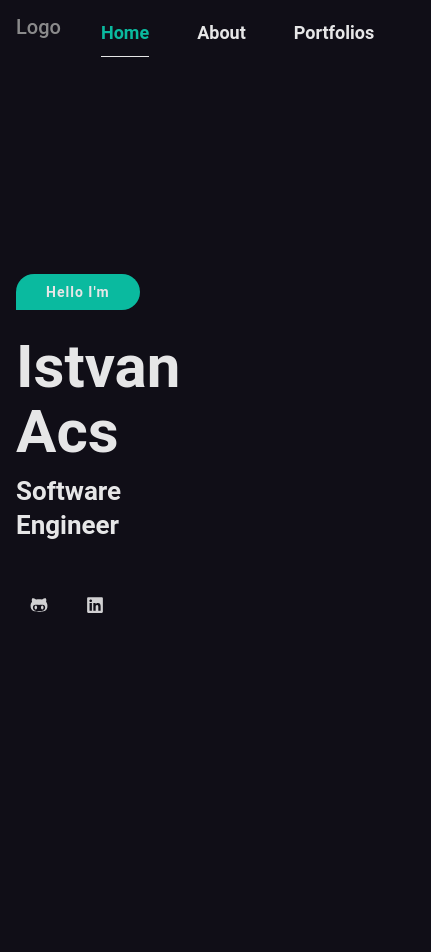
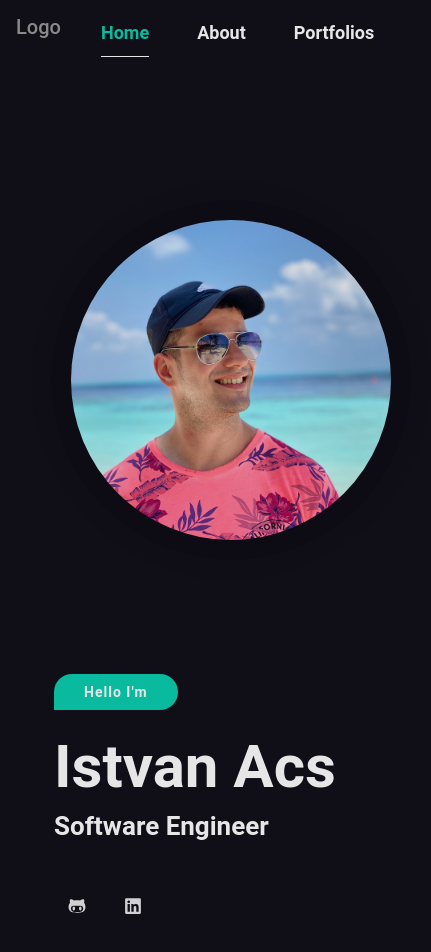
Before and after one commit to St3ve89/next-project, a Next.js app: page / in a window 390 px wide. Shown: the top 952 px of the page, 431 px wide, since content can reach past the window. Before the commit the page ends 844 px from the top, so only its background shows below. Built offline with nearby package versions, Linux system fonts and the light colour scheme.

Commit message:
Add image and make home page responsive

```diff
--- a/components/Home/Home.js
+++ b/components/Home/Home.js
@@ -6,34 +6,37 @@ const Home = () => (
       <div className='home-container'>
         <div className='home-item'>
           <div className='home-info'>
-            <div className='home-promo'>
+            <div className='home-promo fadeInUp'>
               <span>Hello I'm</span>
             </div>
-            <h2>Istvan Acs</h2>
-            <h4>Software Engineer</h4>
-            <ul className='social-icons'>
+            <h2 className='fadeInUp delay02'>Istvan Acs</h2>
+            <h4 className='fadeInUp delay03'>Software Engineer</h4>
+            <ul className='social-icons fadeInUp delay07 '>
               <li>
-                <div className='fa'>
-                  <a href={'https://github.com/St3ve89'} target='_blank'>
+                <a
+                  className='fa'
+                  href={'https://github.com/St3ve89'}
+                  target='_blank'
+                >
                   <FaGithubAlt />
                 </a>
-                </div>
               </li>
               <li>
-                <div className='fa'>
                 <a
+                  className='fa'
                   href={'https://www.linkedin.com/in/istvan-acs-b24479160/'}
                   target='_blank'
                 >
                   <FaLinkedin />
                 </a>
-                </div>
               </li>
             </ul>
           </div>
         </div>
         <div className='home-item'>
-          <div className='home-hero-img'></div>
+          <div className='home-hero-img fadeInUp delay08'>
+            <img src='/images/IMG_E98602.jpg' alt='Image of myself' />
+          </div>
         </div>
       </div>
     </div>
--- a/components/Home/Home.scss
+++ b/components/Home/Home.scss
@@ -8,6 +8,24 @@
   .home-item {
     flex: 0 0 50%;
     max-width: 50%;
+    padding-right: 15px;
+    padding-left: 15px;
+
+    .home-hero-img {
+      height: 400px;
+      width: 400px;
+      border: 20px solid rgba(0, 0, 0, 0.07);
+      margin: 0 auto;
+      border-radius: 50%;
+      img {
+        margin: 0 auto;
+        text-align: center;
+        border: 20px solid rgba(0, 0, 0, 0.17);
+        border-radius: 50%;
+        max-width: 100%;
+        height: auto;
+      }
+    }
   }
 
   .home-info {
@@ -42,10 +60,8 @@
           margin-right: 10px;
           transition: 0.3s;
           border-radius: 3px;
-          a {
-            display: flex;
-            color: white;
-          }
+          display: flex;
+          color: white;
 
           &:hover {
             background-color: #fff;
@@ -79,3 +95,13 @@
     }
   }
 }
+
+@media only screen and (max-width: 575px) {
+  .home-container {
+    flex-direction: column-reverse;
+
+    .home-item {
+      max-width: 100%;
+    }
+  }
+}
--- a/styles/main.scss
+++ b/styles/main.scss
@@ -62,3 +62,34 @@ main,
 section {
   height: 100vh;
 }
+
+.fadeInUp {
+  animation-duration: 0.8s;
+  animation-delay: 0.1s;
+  animation-fill-mode: backwards;
+  animation-name: fadeInUp;
+
+  &.delay02 {
+    animation-delay: 0.2s;
+  }
+  &.delay03 {
+    animation-delay: 0.3s;
+  }
+  &.delay06 {
+    animation-delay: 0.6s;
+  }
+  &.delay07 {
+    animation-delay: 0.7s;
+  }
+}
+
+@keyframes fadeInUp {
+  0% {
+    opacity: 0;
+    transform: translateY(20px);
+  }
+  100% {
+    opacity: 1;
+    transform: translateY(0);
+  }
+}
```
Also changed, not shown: public/images/IMG_E98602.jpg (added). Lines whose indentation alone changed are shown as unchanged.
